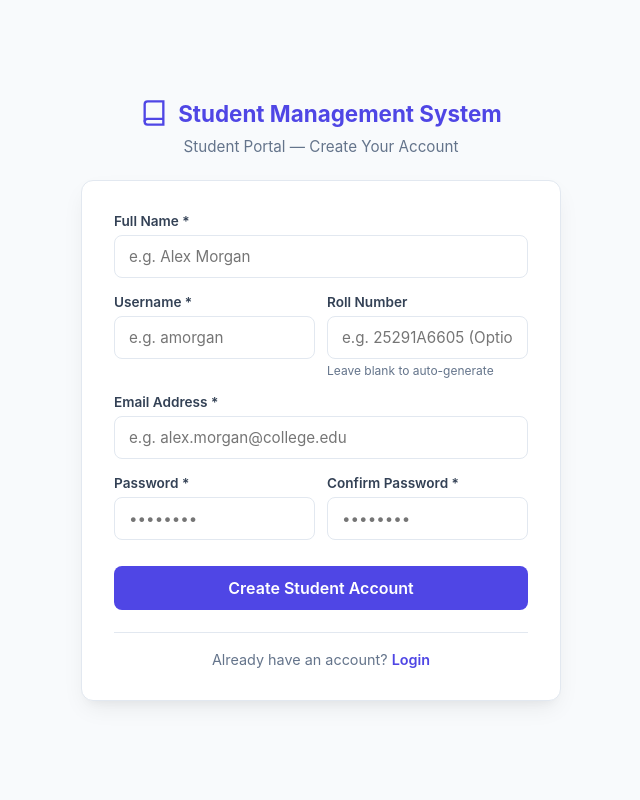
After one commit to bijjamcharan09-cyber/student_web, a Flask app: template student_system/app/templates/signup.html in a window 1280 px wide. The commit adds this page. Shown: the whole page, without its empty margins (319-959 px from the left). Run offline with Flask 3, Linux system fonts and the light colour scheme; the template is opened without the code that fills it, so the values that code supplies are empty.

Commit message:
Add public signup as student role only

```diff
--- /dev/null
+++ b/student_system/app/templates/signup.html
@@ -0,0 +1,203 @@
+<!DOCTYPE html>
+<html lang="en">
+<head>
+  <meta charset="UTF-8">
+  <meta name="viewport" content="width=device-width, initial-scale=1.0">
+  <title>Student Signup - Student Management System</title>
+  <style>
+    :root {
+      --primary: #4f46e5;
+      --primary-hover: #4338ca;
+      --bg: #f8fafc;
+      --card-bg: #ffffff;
+      --text: #0f172a;
+      --text-muted: #64748b;
+      --border: #e2e8f0;
+      --success: #10b981;
+      --danger: #ef4444;
+      --radius: 12px;
+      --shadow: 0 10px 25px -5px rgba(0, 0, 0, 0.08), 0 8px 10px -6px rgba(0, 0, 0, 0.04);
+    }
+
+    * { box-sizing: border-box; margin: 0; padding: 0; font-family: -apple-system, BlinkMacSystemFont, "Segoe UI", Roboto, Helvetica, Arial, sans-serif; }
+    body { background-color: var(--bg); color: var(--text); min-height: 100vh; display: flex; flex-direction: column; justify-content: center; align-items: center; padding: 30px 16px; }
+
+    .brand-header { text-align: center; margin-bottom: 24px; }
+    .brand-logo { display: inline-flex; align-items: center; gap: 10px; font-size: 1.4rem; font-weight: 700; color: var(--primary); text-decoration: none; }
+    .brand-sub { color: var(--text-muted); font-size: 0.95rem; margin-top: 6px; }
+
+    .card {
+      background: var(--card-bg); width: 100%; max-width: 480px; border-radius: var(--radius);
+      box-shadow: var(--shadow); border: 1px solid var(--border); padding: 32px;
+    }
+
+    .form-group { margin-bottom: 16px; }
+    .form-group label { display: block; font-size: 0.85rem; font-weight: 600; color: #334155; margin-bottom: 6px; }
+    .form-group input {
+      width: 100%; padding: 11px 14px; border: 1px solid var(--border); border-radius: 8px; font-size: 0.95rem;
+      outline: none; transition: border-color 0.2s, box-shadow 0.2s; background: #fff;
+    }
+    .form-group input:focus {
+      border-color: var(--primary); box-shadow: 0 0 0 3px rgba(79, 70, 229, 0.15);
+    }
+    .input-hint { font-size: 0.75rem; color: var(--text-muted); margin-top: 4px; }
+
+    .grid-2 { display: grid; grid-template-columns: 1fr 1fr; gap: 12px; }
+    @media (max-width: 480px) {
+      .grid-2 { grid-template-columns: 1fr; }
+    }
+
+    .btn-submit {
+      width: 100%; background: var(--primary); color: white; border: none; padding: 12px;
+      font-size: 1rem; font-weight: 600; border-radius: 8px; cursor: pointer; transition: background 0.2s; margin-top: 10px;
+    }
+    .btn-submit:hover { background: var(--primary-hover); }
+
+    .footer-prompt {
+      text-align: center; margin-top: 22px; padding-top: 18px; border-top: 1px solid var(--border);
+      font-size: 0.9rem; color: var(--text-muted);
+    }
+    .footer-prompt a { color: var(--primary); font-weight: 600; text-decoration: none; }
+    .footer-prompt a:hover { text-decoration: underline; }
+
+    #alertBox {
+      display: none; padding: 12px 16px; border-radius: 8px; font-size: 0.88rem; margin-bottom: 18px; font-weight: 500;
+    }
+    .alert-danger { background: #fee2e2; color: #991b1b; border: 1px solid #fecaca; }
+    .alert-success { background: #dcfce7; color: #166534; border: 1px solid #bbf7d0; }
+  </style>
+</head>
+<body>
+
+  <div class="brand-header">
+    <div class="brand-logo">
+      <svg width="28" height="28" viewBox="0 0 24 24" fill="none" stroke="currentColor" stroke-width="2">
+        <path d="M4 19.5A2.5 2.5 0 0 1 6.5 17H20"/>
+        <path d="M6.5 2H20v20H6.5A2.5 2.5 0 0 1 4 19.5v-15A2.5 2.5 0 0 1 6.5 2z"/>
+      </svg>
+      <span>Student Management System</span>
+    </div>
+    <div class="brand-sub">Student Portal — Create Your Account</div>
+  </div>
+
+  <div class="card">
+    <div id="alertBox"></div>
+
+    <form onsubmit="handleSignup(event)">
+      <div class="form-group">
+        <label for="nameInput">Full Name *</label>
+        <input type="text" id="nameInput" name="name" placeholder="e.g. Alex Morgan" autocomplete="name" required>
+      </div>
+
+      <div class="grid-2">
+        <div class="form-group">
+          <label for="usernameInput">Username *</label>
+          <input type="text" id="usernameInput" name="username" placeholder="e.g. amorgan" autocomplete="username" minlength="3" required>
+        </div>
+        <div class="form-group">
+          <label for="rollNumberInput">Roll Number</label>
+          <input type="text" id="rollNumberInput" name="roll_number" placeholder="e.g. 25291A6605 (Optional)">
+          <div class="input-hint">Leave blank to auto-generate</div>
+        </div>
+      </div>
+
+      <div class="form-group">
+        <label for="emailInput">Email Address *</label>
+        <input type="email" id="emailInput" name="email" placeholder="e.g. alex.morgan@college.edu" autocomplete="email" required>
+      </div>
+
+      <div class="grid-2">
+        <div class="form-group">
+          <label for="passwordInput">Password *</label>
+          <input type="password" id="passwordInput" name="password" placeholder="••••••••" autocomplete="new-password" minlength="6" required>
+        </div>
+        <div class="form-group">
+          <label for="confirmPasswordInput">Confirm Password *</label>
+          <input type="password" id="confirmPasswordInput" name="confirm_password" placeholder="••••••••" autocomplete="new-password" minlength="6" required>
+        </div>
+      </div>
+
+      <button type="submit" id="submitBtn" class="btn-submit">Create Student Account</button>
+    </form>
+
+    <div class="footer-prompt">
+      Already have an account? <a href="/login">Login</a>
+    </div>
+  </div>
+
+  <script>
+    async function handleSignup(e) {
+      e.preventDefault();
+      const alertBox = document.getElementById('alertBox');
+      alertBox.style.display = 'none';
+
+      const name = document.getElementById('nameInput').value.trim();
+      const username = document.getElementById('usernameInput').value.trim();
+      const rollNumber = document.getElementById('rollNumberInput').value.trim();
+      const email = document.getElementById('emailInput').value.trim();
+      const password = document.getElementById('passwordInput').value.trim();
+      const confirmPassword = document.getElementById('confirmPasswordInput').value.trim();
+
+      if (password !== confirmPassword) {
+        showAlert('Passwords do not match. Please re-enter matching passwords.', 'danger');
+        return;
+      }
+
+      if (password.length < 6) {
+        showAlert('Password must be at least 6 characters long.', 'danger');
+        return;
+      }
+
+      const submitBtn = document.getElementById('submitBtn');
+      submitBtn.disabled = true;
+      submitBtn.textContent = 'Creating Account...';
+
+      try {
+        const payload = {
+          name: name,
+          username: username,
+          email: email,
+          password: password,
+          confirm_password: confirmPassword
+        };
+        if (rollNumber) {
+          payload.roll_number = rollNumber;
+        }
+
+        const res = await fetch('/api/v1/auth/signup', {
+          method: 'POST',
+          headers: { 'Content-Type': 'application/json' },
+          body: JSON.stringify(payload)
+        });
+
+        const json = await res.json();
+        if (json.success) {
+          showAlert('Account created successfully! Redirecting to login...', 'success');
+          setTimeout(() => {
+            if (window.location.protocol === 'file:' || window.location.pathname.endsWith('.html')) {
+              window.location.href = 'login.html?registered=1';
+            } else {
+              window.location.href = '/login?registered=1';
+            }
+          }, 1000);
+        } else {
+          showAlert(json.error ? json.error.message : 'Registration failed. Please check your information.', 'danger');
+          submitBtn.disabled = false;
+          submitBtn.textContent = 'Create Student Account';
+        }
+      } catch (err) {
+        showAlert('Network error: Could not reach the server. Please verify the server is running.', 'danger');
+        submitBtn.disabled = false;
+        submitBtn.textContent = 'Create Student Account';
+      }
+    }
+
+    function showAlert(msg, type) {
+      const alertBox = document.getElementById('alertBox');
+      alertBox.textContent = msg;
+      alertBox.className = type === 'danger' ? 'alert-danger' : 'alert-success';
+      alertBox.style.display = 'block';
+    }
+  </script>
+</body>
+</html>
```
Also changed, not shown: student_system/app/__init__.py (+10 -0 lines), student_system/app/api/auth.py (+8 -0 lines), student_system/app/services/auth_service.py (+122 -0 lines), student_system/app/templates/login.html (+11 -0 lines).
